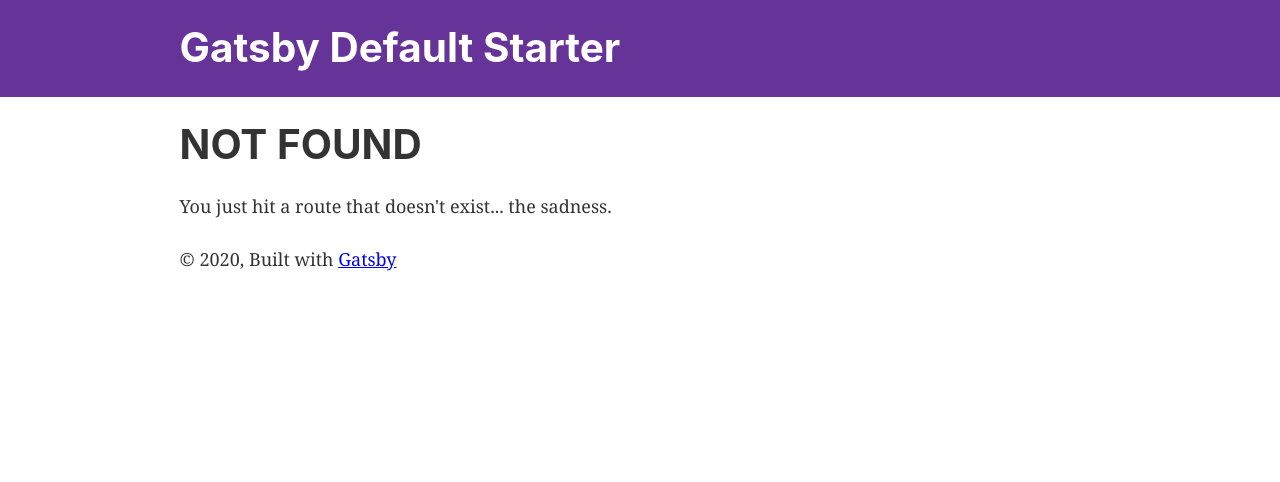
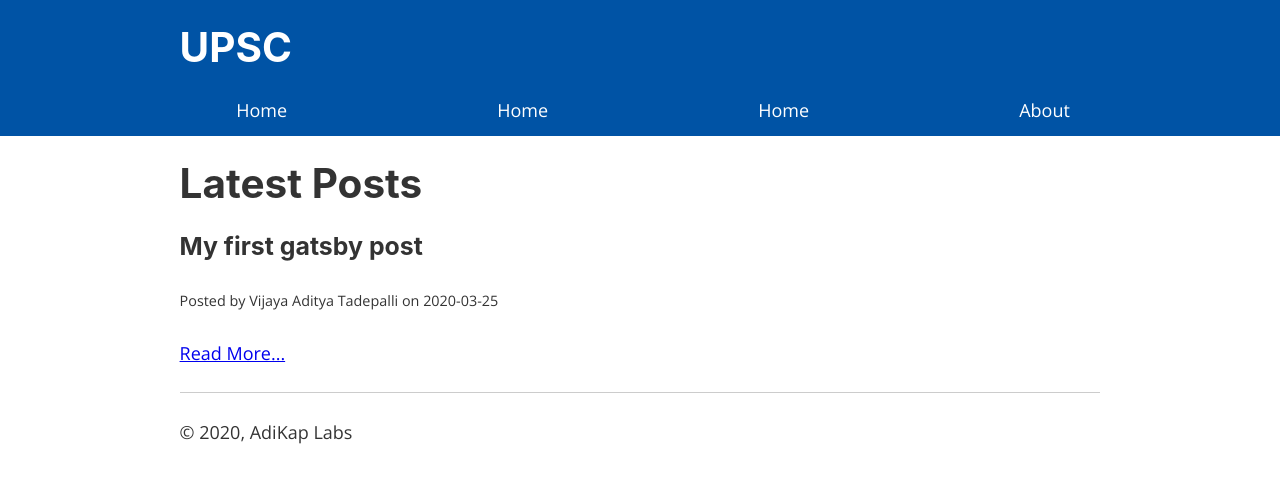
Before and after one commit to vatadepalli/meghaduta, a Gatsby site: page /blog in a window 1280 px wide. Before the commit this address had no page. Built offline with nearby package versions, Linux system fonts and the light colour scheme; Gatsby itself is replaced by a stand-in of ours.

Commit message:
first commit

```diff
--- a/gatsby-config.js
+++ b/gatsby-config.js
@@ -1,8 +1,8 @@
 module.exports = {
   siteMetadata: {
-    title: `Gatsby Default Starter`,
-    description: `Kick off your next, great Gatsby project with this default starter. This barebones starter ships with the main Gatsby configuration files you might need.`,
-    author: `@gatsbyjs`,
+    title: `UPSC`,
+    description: `A blog for my upsc related stuff`,
+    author: `@vatadepalli`,
   },
   plugins: [
     `gatsby-plugin-react-helmet`,
@@ -13,7 +13,16 @@ module.exports = {
         path: `${__dirname}/src/images`,
       },
     },
+    {
+      resolve: `gatsby-source-filesystem`,
+      options: {
+        name: `pages`,
+        path: `${__dirname}/src/pages`,
+      },
+    },
+    `gatsby-plugin-catch-links`,
     `gatsby-transformer-sharp`,
+    `gatsby-transformer-remark`,
     `gatsby-plugin-sharp`,
     {
       resolve: `gatsby-plugin-manifest`,
--- a/src/components/header.js
+++ b/src/components/header.js
@@ -1,11 +1,12 @@
 import { Link } from "gatsby"
 import PropTypes from "prop-types"
 import React from "react"
+import Menu from "./menu"
 
 const Header = ({ siteTitle }) => (
   <header
     style={{
-      background: `rebeccapurple`,
+      background: `#0053A5`,
       marginBottom: `1.45rem`,
     }}
   >
@@ -28,6 +29,7 @@ const Header = ({ siteTitle }) => (
         </Link>
       </h1>
     </div>
+    <Menu/>
   </header>
 )
 
--- a/src/components/layout.css
+++ b/src/components/layout.css
@@ -1,5 +1,7 @@
+@import url('https://fonts.googleapis.com/css?family=Open+Sans&display=swap');
+
 html {
-  font-family: sans-serif;
+  font-family: "Open Sans", sans-serif;
   -ms-text-size-adjust: 100%;
   -webkit-text-size-adjust: 100%;
 }
@@ -200,7 +202,7 @@ html {
 }
 body {
   color: hsla(0, 0%, 0%, 0.8);
-  font-family: georgia, serif;
+  font-family: 'Open Sans', sans-serif;
   font-weight: normal;
   word-wrap: break-word;
   font-kerning: normal;
--- a/src/components/layout.js
+++ b/src/components/layout.js
@@ -35,9 +35,8 @@ const Layout = ({ children }) => {
       >
         <main>{children}</main>
         <footer>
-          © {new Date().getFullYear()}, Built with
-          {` `}
-          <a href="https://www.gatsbyjs.org">Gatsby</a>
+          © {new Date().getFullYear()},
+          AdiKap Labs
         </footer>
       </div>
     </>
--- /dev/null
+++ b/src/components/menu.css
@@ -0,0 +1,4 @@
+li > a {
+    color: white !important;
+    text-decoration: none;
+}
--- /dev/null
+++ b/src/components/menu.js
@@ -0,0 +1,25 @@
+import React from 'react'
+import Link from 'gatsby-link'
+import "./menu.css"
+
+const Menu = ()  => (
+        <div style={{
+            background: '#0053A5',
+        }}>
+            <ul style={{
+                listStyle: 'none',
+                display: 'flex',
+                justifyContent: 'space-evenly',
+                color: 'white'
+            }}>
+                <li><Link to="/">Home</Link></li>
+                <li><Link to="/">Home</Link></li>
+                <li><Link to="/">Home</Link></li>
+                <li><Link to="/about">About</Link></li>
+            </ul>
+
+        </div>
+    )
+
+
+export default Menu;
--- /dev/null
+++ b/src/pages/2020-03-25/index.md
@@ -0,0 +1,8 @@
+---
+path: "/post"
+date: "2020-03-25"
+title: "My first gatsby post"
+author: "Vijaya Aditya Tadepalli"
+---
+
+This is my very first blog post in Gatsby
--- /dev/null
+++ b/src/pages/blog.js
@@ -0,0 +1,44 @@
+import React from "react"
+
+import Layout from "../components/layout"
+import SEO from "../components/seo"
+import Link from 'gatsby-link'
+
+const BlogPage = ({ data}) => (
+  <Layout>
+    <SEO title="Blog" />
+    <h1>Latest Posts</h1>
+    {
+        data.allMarkdownRemark.edges.map(post => (
+          <div key={post.node.id}>
+            <h3>{post.node.frontmatter.title}</h3>
+            <small>Posted by {post.node.frontmatter.author} on {post.node.frontmatter.date}</small>
+            <br/><br/>
+            <Link to={post.node.frontmatter.path}>Read More...</Link>
+            <br/><br/>
+            <hr/>
+          </div>
+        ))
+    }
+  </Layout>
+)
+
+export const pageQuery = graphql`
+  query BlogIndexQuery {
+      allMarkdownRemark {
+        edges {
+          node {
+            id
+            frontmatter{
+              path
+              title
+              date
+              author
+            }
+          }
+        }
+      }
+  }
+`
+
+export default BlogPage
--- a/src/pages/index.js
+++ b/src/pages/index.js
@@ -1,5 +1,4 @@
 import React from "react"
-import { Link } from "gatsby"
 
 import Layout from "../components/layout"
 import Image from "../components/image"
@@ -14,7 +13,6 @@ const IndexPage = () => (
     <div style={{ maxWidth: `300px`, marginBottom: `1.45rem` }}>
       <Image />
     </div>
-    <Link to="/page-2/">Go to page 2</Link>
   </Layout>
 )
 
```
Also changed, not shown: gatsby-node.js (+36 -6 lines), package.json (+8 -4 lines), scripts/deploy-github.js (added, +13 -0 lines), src/pages/about.js (added, +16 -0 lines), src/pages/page-2.js (deleted, +0 -16 lines), src/templates/blog-post.js (added, +34 -0 lines), 1 other file.
